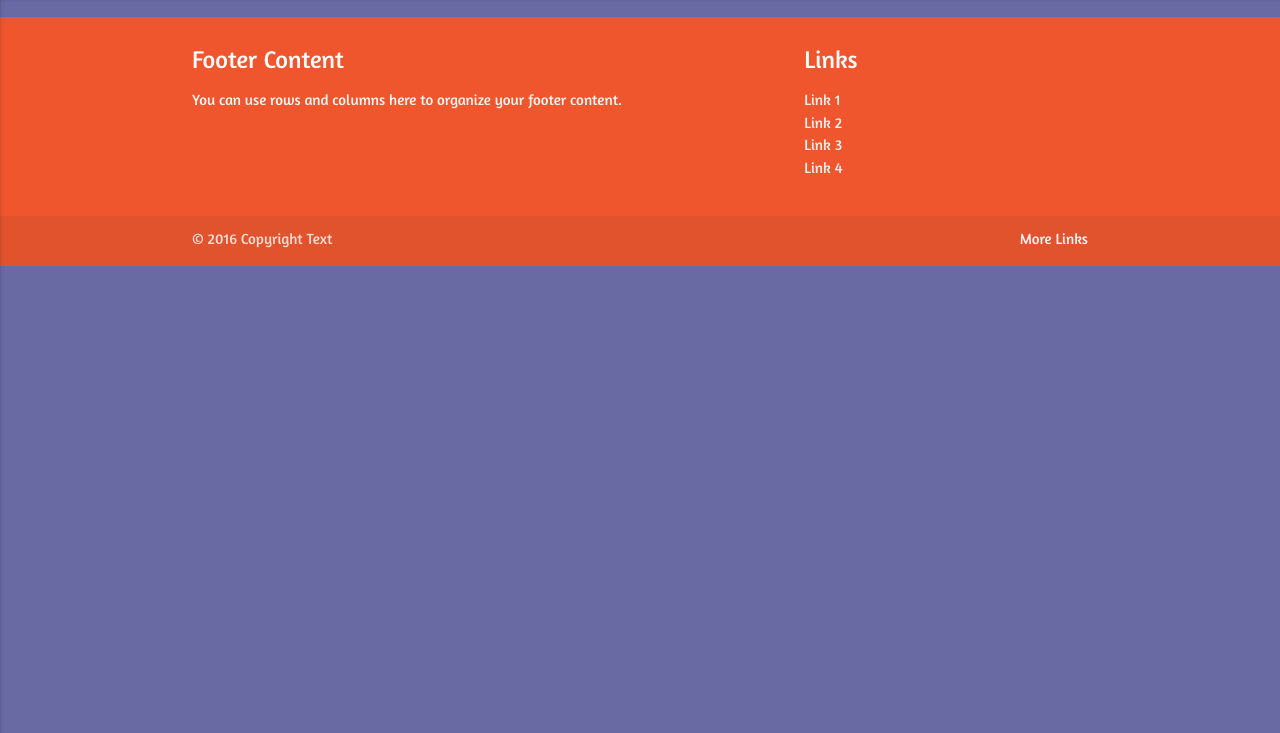
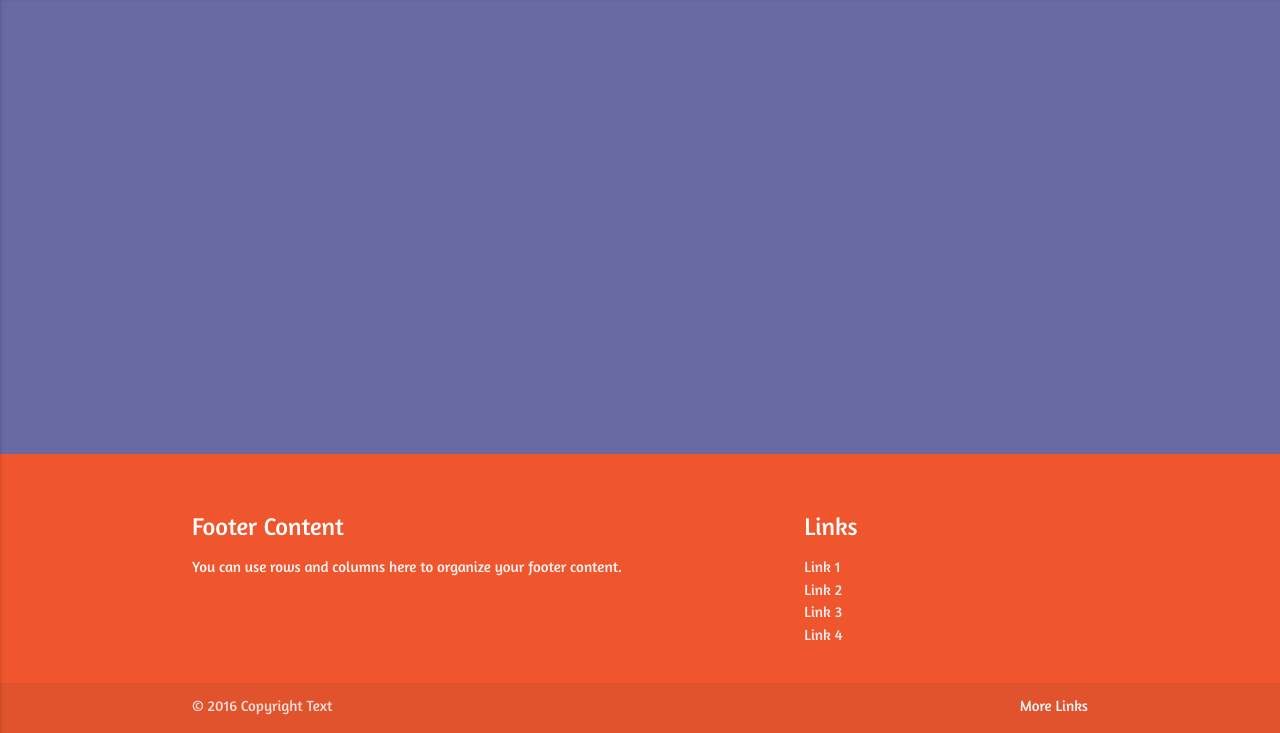
Before and after one commit to CrumbledoreTv/Hackathon_RTSV, a plain HTML site: page index.html in a window 1280 px wide. Shown: the part 67-800 px from the top of the page. Drawn offline with nearby package versions, Linux system fonts and the light colour scheme.

Commit message:
commit-2.1

```diff
--- a/css/style.css
+++ b/css/style.css
@@ -28,7 +28,12 @@ body{
 
 #colF {
     background-color: #ef562d;
+    position:absolute;
+	bottom:0;
+	width:100%;
+	padding-top:50px;
 }
+
 
 /*########################################################*/
 
```
